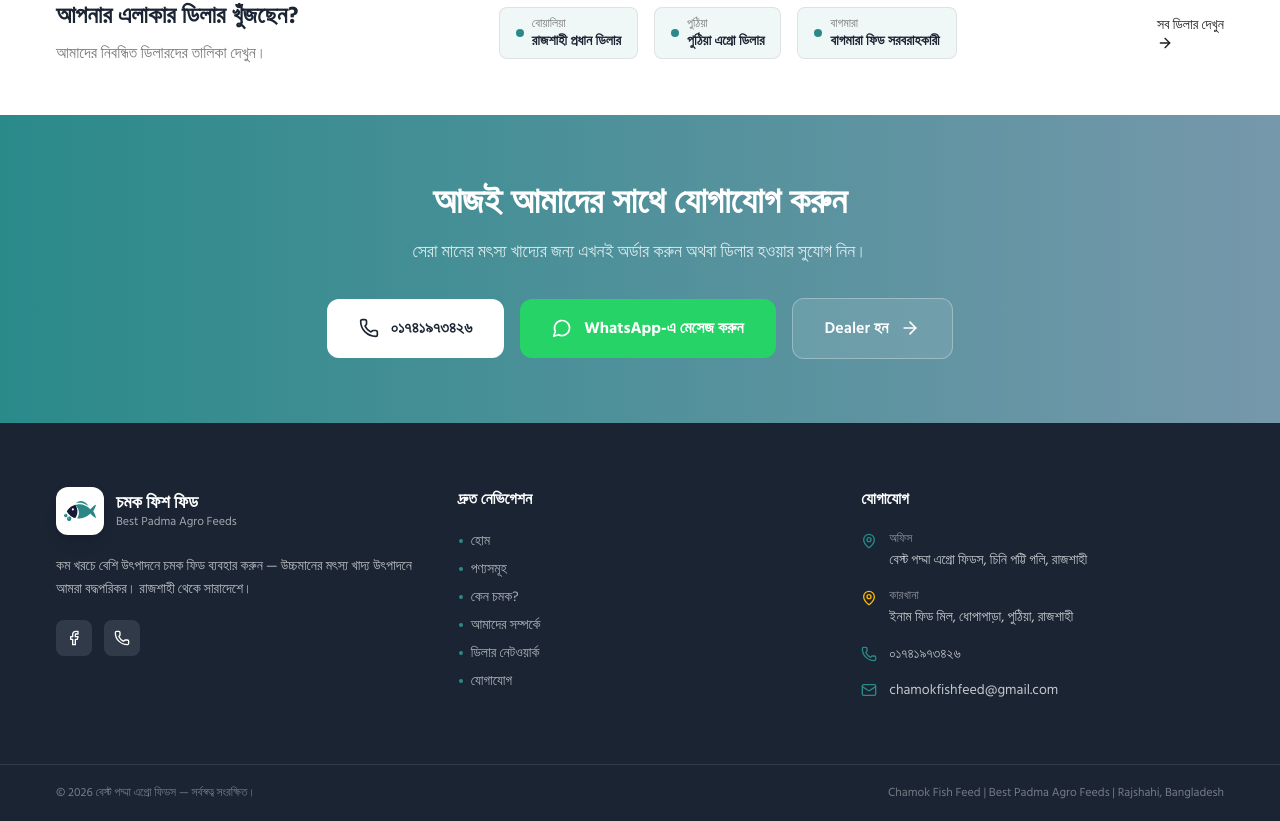
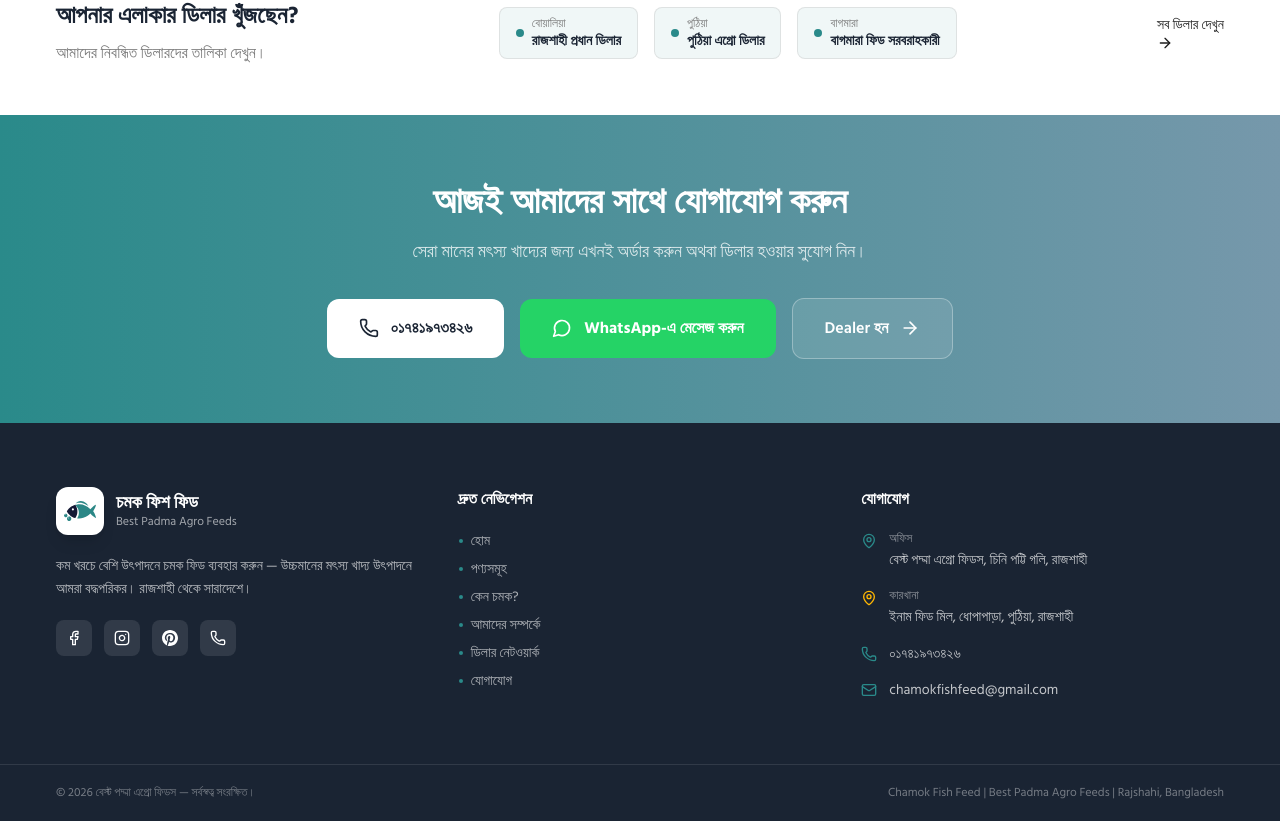
Before and after one commit to nahidrajbd/chamok-fish, a React (Vite) app: page / in a window 1280 px wide. Shown: the part 3505-4326 px from the top of the page. Built offline with nearby package versions, Linux system fonts and the light colour scheme.

Commit message:
feat: add Instagram and Pinterest social media links to footer

```diff
--- a/src/components/layout/Footer.tsx
+++ b/src/components/layout/Footer.tsx
@@ -1,5 +1,5 @@
 import { Link } from 'react-router-dom';
-import { Phone, MapPin, Facebook, Mail } from 'lucide-react';
+import { Phone, MapPin, Facebook, Mail, Instagram } from 'lucide-react';
 import { siteConfig } from '@/data/siteConfig';
 
 const quickLinks = [
@@ -43,6 +43,26 @@
                                 aria-label="Facebook"
                             >
                                 <Facebook className="w-4 h-4" />
+                            </a>
+                            <a
+                                href={siteConfig.social.instagram}
+                                target="_blank"
+                                rel="noopener noreferrer"
+                                className="w-9 h-9 rounded-lg bg-white/10 hover:bg-[#E1306C] flex items-center justify-center transition-colors"
+                                aria-label="Instagram"
+                            >
+                                <Instagram className="w-4 h-4" />
+                            </a>
+                            <a
+                                href={siteConfig.social.pinterest}
+                                target="_blank"
+                                rel="noopener noreferrer"
+                                className="w-9 h-9 rounded-lg bg-white/10 hover:bg-[#E60023] flex items-center justify-center transition-colors"
+                                aria-label="Pinterest"
+                            >
+                                <svg className="w-4 h-4" viewBox="0 0 24 24" fill="currentColor" aria-hidden="true">
+                                    <path d="M12 0C5.373 0 0 5.373 0 12c0 5.084 3.163 9.426 7.627 11.174-.105-.949-.2-2.405.042-3.441.218-.937 1.407-5.965 1.407-5.965s-.359-.719-.359-1.782c0-1.668.967-2.914 2.171-2.914 1.023 0 1.518.769 1.518 1.69 0 1.029-.655 2.568-.994 3.995-.283 1.194.599 2.169 1.777 2.169 2.133 0 3.772-2.249 3.772-5.495 0-2.873-2.064-4.882-5.012-4.882-3.414 0-5.418 2.561-5.418 5.207 0 1.031.397 2.138.893 2.738a.36.36 0 0 1 .083.345l-.333 1.36c-.053.22-.174.267-.402.161-1.499-.698-2.436-2.889-2.436-4.649 0-3.785 2.75-7.262 7.929-7.262 4.163 0 7.398 2.967 7.398 6.931 0 4.136-2.607 7.464-6.227 7.464-1.216 0-2.359-.632-2.75-1.378l-.748 2.853c-.271 1.043-1.002 2.35-1.492 3.146C9.57 23.812 10.763 24 12 24c6.627 0 12-5.373 12-12S18.627 0 12 0z" />
+                                </svg>
                             </a>
                             <a
                                 href={siteConfig.whatsappUrl}
--- a/src/data/siteConfig.ts
+++ b/src/data/siteConfig.ts
@@ -19,6 +19,8 @@
     siteUrl: "https://chamakfishfeed.com.bd",
     social: {
         facebook: "https://facebook.com/chamokfishfeed",
+        instagram: "https://www.instagram.com/chamokfishfeed/",
+        pinterest: "https://www.pinterest.com/cfishfeed/",
     },
     googleMapsEmbedOffice:
         "https://www.google.com/maps/embed?pb=!1m18!1m12!1m3!1d3633.6!2d88.5642!3d24.3636!2m3!1f0!2f0!3f0!3m2!1i1024!2i768!4f13.1!3m3!1m2!1s0x0%3A0x0!2zMjTCsDIxJzQ4LjkiTiA4OMKwMzMnNTEuMSJF!5e0!3m2!1sen!2sbd!4v1708000000000!5m2!1sen!2sbd",
```
